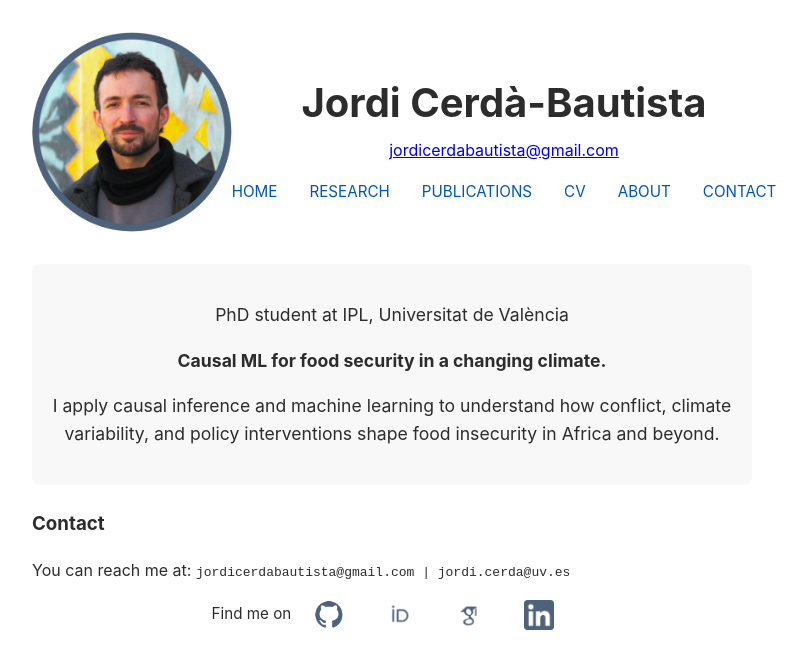
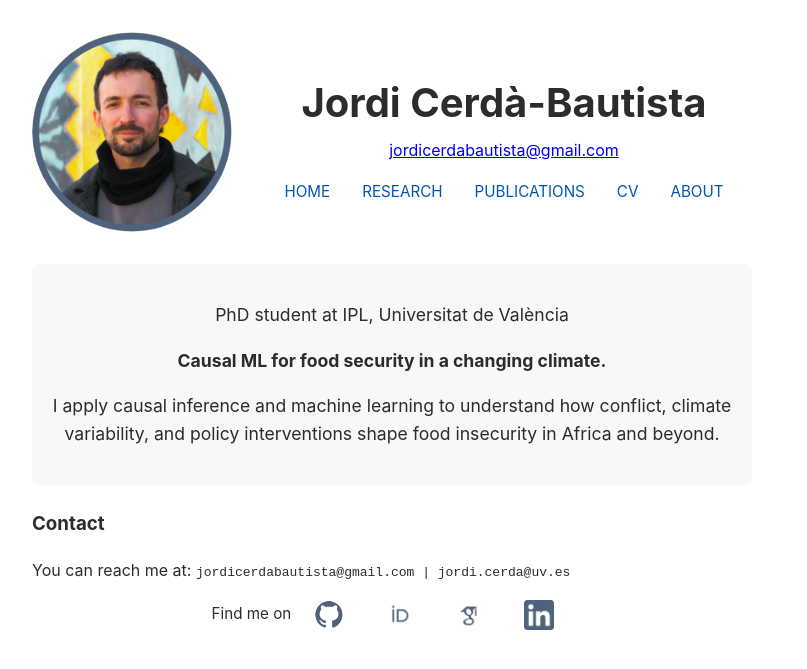
Before and after one commit to jordicbau/jordicbau.github.io, a Jekyll site: the page built from index.md, in a window 1280 px wide. Shown: the top 669 px of the page, without its empty margins (248-1055 px from the left). Built offline with Jekyll 4.4.1, drawn with Linux system fonts in a browser that asks for light colours.

Commit message:
Update index.md

```diff
--- a/index.md
+++ b/index.md
@@ -15,7 +15,6 @@ title: Jordi Cerdà-Bautista
         <li><a href="/publications.html">PUBLICATIONS</a></li>
         <li><a href="/cv.html">CV</a></li>
         <li><a href="/about.html">ABOUT</a></li>
-        <li><a href="/contact.html">CONTACT</a></li>
       </ul>
     </nav>
   </div>
```
